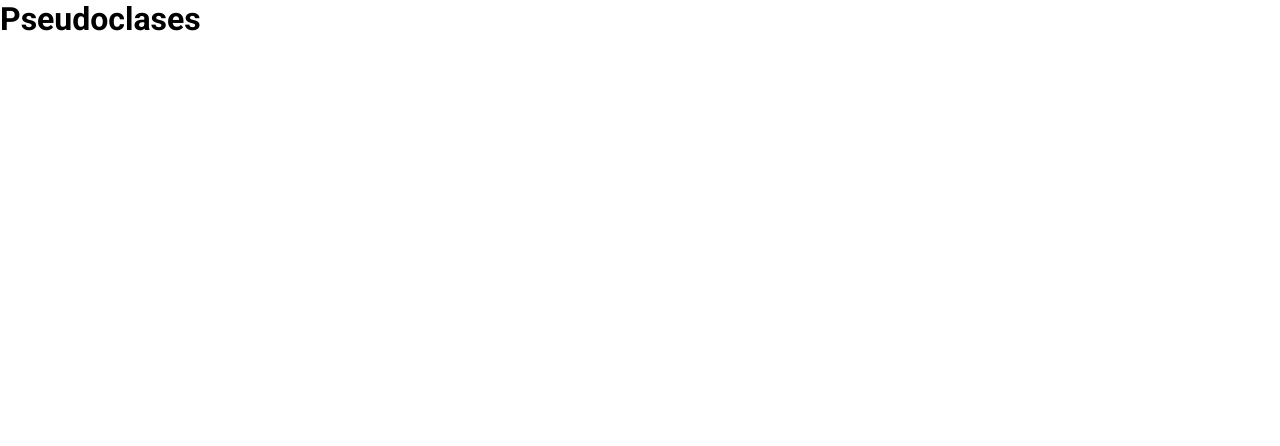
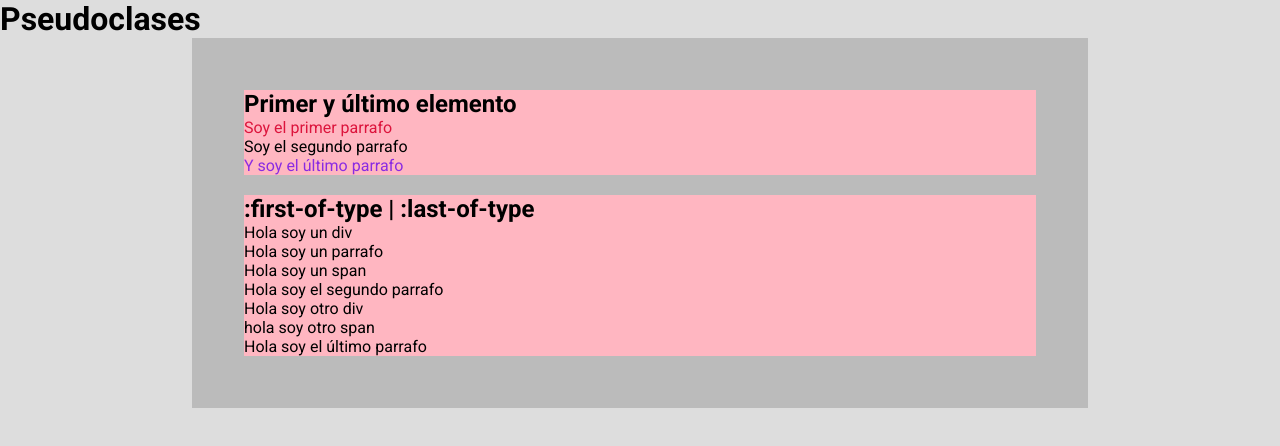
Before and after one commit to avefenixdev/87343-desarrollo-web-avanzado, a website built with Vite: page clase-03/02-pseudoclases/index.html in a window 1280 px wide. Built offline with nearby package versions, Linux system fonts and the light colour scheme.

Commit message:
last-of-type | first-of-type

```diff
--- a/clase-03/02-pseudoclases/index.html
+++ b/clase-03/02-pseudoclases/index.html
@@ -9,6 +9,39 @@
   <body>
     <h1>Pseudoclases</h1>
 
+    <div class="contenedor">
+
+
+      <!-- .grupo>h2{Primer y último elemento}+.parrafos>p*3>lorem5 -->
+      <div class="grupo">
+        <h2>Primer y último elemento</h2>
+        <div class="parrafos">
+          <p>Soy el primer parrafo</p>
+          <p>Soy el segundo parrafo</p>
+          <p>Y soy el último parrafo</p>
+        </div>
+      </div>
+
+
+      <!-- .grupo>h2{:first-of-type | :last-of-type}+.elemento>div+p+span+p+div+span+p -->
+      <div class="grupo">
+        <h2>:first-of-type | :last-of-type</h2>
+        <div class="elemento">
+          <div>Hola soy un div</div>
+          <p>Hola soy un parrafo</p>
+          <span>Hola soy un span</span>
+          <p>Hola soy el segundo parrafo</p>
+          <div>Hola soy otro div</div>
+          <span>hola soy otro span</span>
+          <p>Hola soy el último parrafo</p>
+        </div>
+      </div>
+
+
+
+    </div>
+
+
     <script type="module" src="/src/main.js"></script>
   </body>
 </html>
--- a/clase-03/02-pseudoclases/src/style.css
+++ b/clase-03/02-pseudoclases/src/style.css
@@ -1,4 +1,5 @@
 @import url('https://fonts.googleapis.com/css2?family=Noto+Sans:ital,wght@0,100..900;1,100..900&family=Roboto:ital,wght@0,100..900;1,100..900&display=swap');
+
 
 /* Reset (reinicia los estilos por defecto del navegador */
 * {
@@ -7,6 +8,46 @@
     box-sizing: border-box;
 }
 
+/* Custom Properties o Variables */
+:root { /*  Es más especifico que el html */
+    --mi-color-de-fondo: #ddd;
+    --valor-cero: 0;
+    --color-de-titulos: crimson;
+    --color-de-links: blueviolet;
+}
+
+html {
+    font-size: 100%; /* 16px */
+}
+
+
 body {
     font-family: "Roboto", sans-serif;
+    background-color: var(--mi-color-de-fondo, red);
 }
+
+/* las variables pueden estar también en cualquier regla CSS */
+.contenedor {
+    --mi-color-de-fondo: #bbb;
+    background-color: var(--mi-color-de-fondo);
+    width: 70vw;
+    margin: auto;
+    padding: 2rem; /* 32px */
+}
+/* cipchk.cssrem */
+/* https://nekocalc.com/es/px-a-rem-conversor */
+
+.grupo {
+    background-color: lightpink;
+    margin: 1.25rem;
+}
+
+/* ! :first-child | :last-child */
+/* Selecionar el primero de los parrafos dentro del div .parrafos */
+.parrafos p:first-child {
+    color: crimson;
+}
+/* Selecionar el último de los parrafos dentro del div .parrafos */
+.parrafos p:last-child {
+    color: blueviolet;
+}
```
